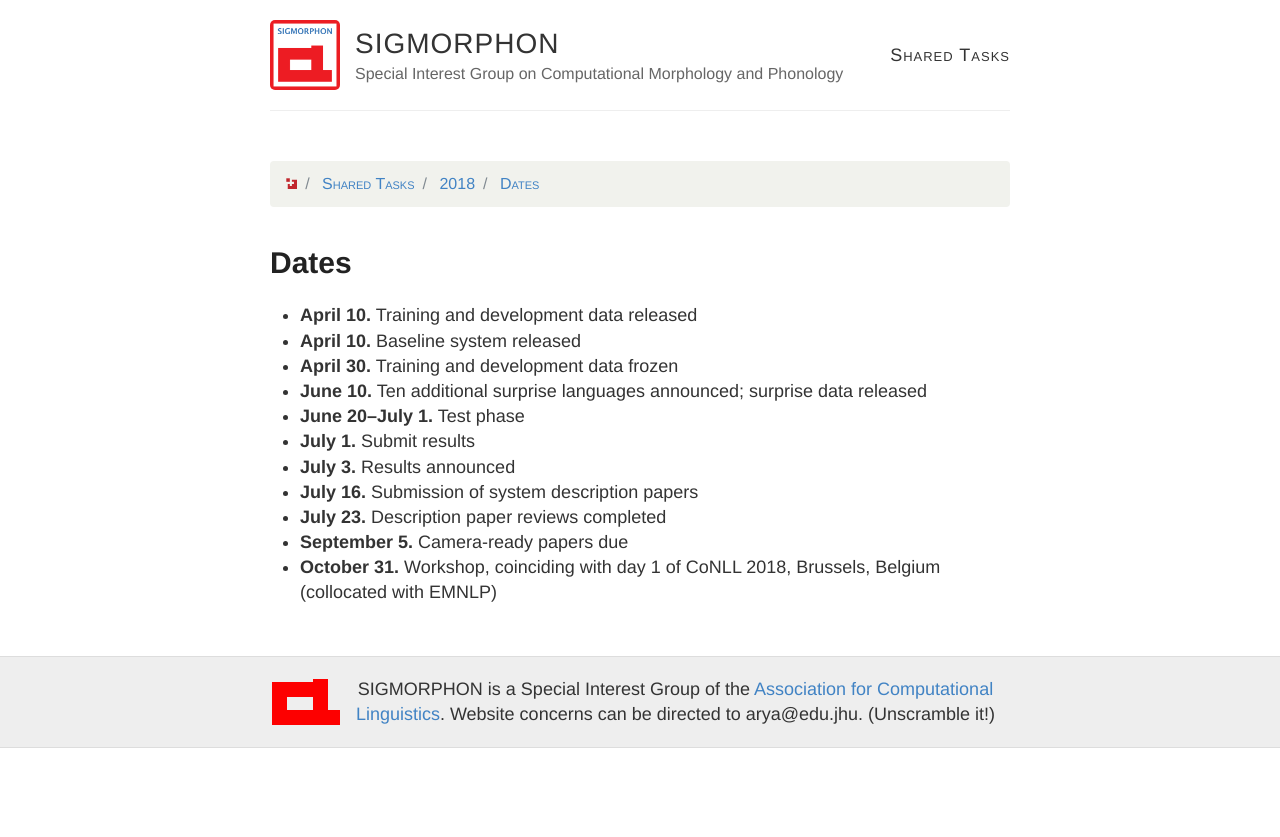
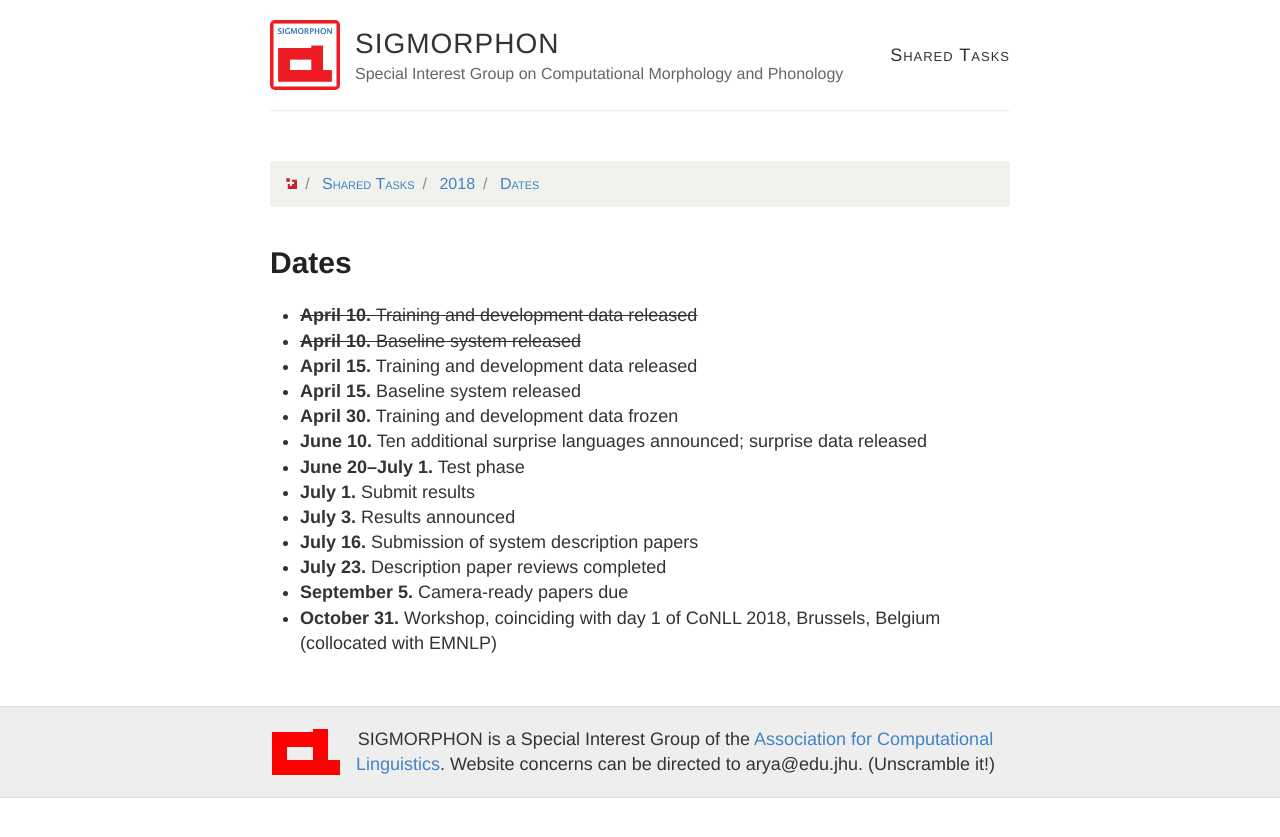
Before and after one commit to sigmorphon/sigmorphon.github.io, a Jekyll site: the page built from sharedtasks/2018/dates.md, in a window 1280 px wide. Shown: the top 837 px of the page. Built offline with Jekyll 4.4.1, drawn with Linux system fonts in a browser that asks for light colours.

Commit message:
Delay publishing of data sets.

```diff
--- a/sharedtasks/2018/dates.md
+++ b/sharedtasks/2018/dates.md
@@ -4,8 +4,10 @@ longtitle: "Dates - CoNLL–SIGMORPHON 2018 Shared Task: Universal Morphological
 title: "Dates"
 ---
 
-* **April 10.** Training and development data released
-* **April 10.** Baseline system released
+* <del>**April 10.** Training and development data released</del>
+* <del>**April 10.** Baseline system released</del>
+* **April 15.** Training and development data released
+* **April 15.** Baseline system released
 * **April 30.** Training and development data frozen
 * **June 10.** Ten additional surprise languages announced; surprise data released
 * **June 20–July 1.** Test phase
```
